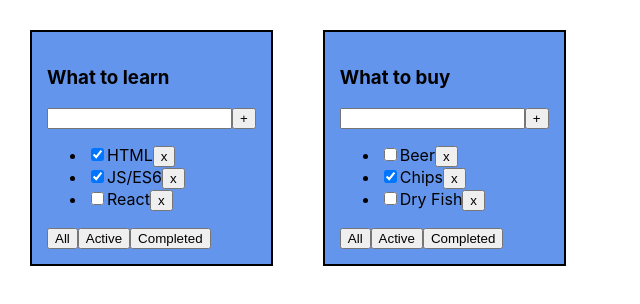
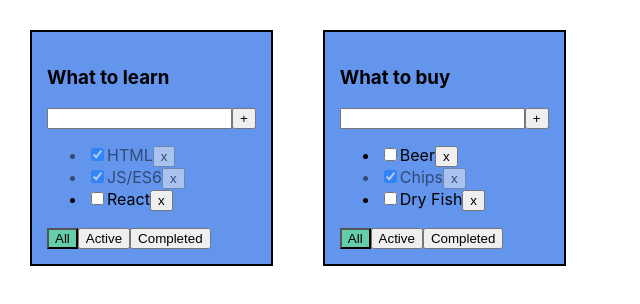
Before and after one commit to Sergey-Bukreev/TodoList, a React (Create React App) app: page / in a window 1280 px wide. Shown: the top 304 px of the page, without its empty margins (0-640 px from the left). Built offline with nearby package versions, Linux system fonts and the light colour scheme.

Commit message:
make affects for active button and task

```diff
--- a/src/App.css
+++ b/src/App.css
@@ -11,3 +11,15 @@
   background-color: cornflowerblue;
   padding: 15px;
 }
+.error {
+  border: 1px solid red;
+}
+.error-message {
+  color: red;
+}
+.active-filter {
+  background-color: mediumaquamarine;
+}
+.is-done {
+  opacity: 0.5;
+}
--- a/src/components/Button.tsx
+++ b/src/components/Button.tsx
@@ -4,12 +4,13 @@ import {FilterValuesType} from "../todolists/TodoLists";
  export type ButtonPropsType = {
     name: string
      callBack:() => void
+     className?: string
 }
 export const Button:React.FC<ButtonPropsType> = (props) => {
 let onClickHandler = () => {
     props.callBack()
 }
     return (
-        <button onClick={onClickHandler}>{props.name}</button>
+        <button onClick={onClickHandler} className={props.className}>{props.name}</button>
     );
 };
--- a/src/todolists/TodoLists.tsx
+++ b/src/todolists/TodoLists.tsx
@@ -72,7 +72,7 @@
                 if(todoListId === el.id) {
                     let updateStatusTaskList = el.taskList.map((el)=>{
                         if(taskId===el.id){
-                          return   {...el, isDone:isDone}
+                          return   {...el, isDone}
                         }
                         return el
                     })
@@ -108,7 +108,7 @@
                             changeFilter={(value:FilterValuesType) => changeFilter(value, el.id)}
                             addTask={(title:string) => addTask(title, el.id)}
                             changeStatus={(isDone: boolean, taskId: string) => changeStatus(el.id, isDone, taskId)}
-                        />
+                            activeFilter={filter} />
                     );
                 })}
             </>
--- a/src/todolists/todoList/TasksList.tsx
+++ b/src/todolists/todoList/TasksList.tsx
@@ -22,7 +22,7 @@ export type TaskListPropsType = {
     return (
         <ul>
             {tasks.map((task:TaskType) => (
-                <li key={task.id}>
+                <li key={task.id} className={task.isDone? "is-done" : ""}>
                     <input type="checkbox"
                            checked={task.isDone}
                             onChange={()=>onChangeStatusHandler(task)}/>
--- a/src/todolists/todoList/ToDoList.tsx
+++ b/src/todolists/todoList/ToDoList.tsx
@@ -1,33 +1,47 @@
-import React, {ChangeEvent, useState, KeyboardEvent} from 'react';
+import React, { ChangeEvent, useState, KeyboardEvent } from 'react';
 import { Button } from "../../components/Button";
-import {TasksList, TaskType} from "./TasksList";
-import {FilterValuesType} from "../TodoLists";
+import { TasksList, TaskType } from "./TasksList";
+import { FilterValuesType } from "../TodoLists";
 
 export type TodoCardPropsType = {
     title: string;
     task: Array<TaskType>;
-    id:string
+    id: string;
     removeTask: (id: string) => void;
-    changeFilter: (value:FilterValuesType) => void;
-    addTask:(title:string) => void
-    changeStatus: (isDone: boolean, taskId: string)=> void
+    changeFilter: (value: FilterValuesType) => void;
+    addTask: (title: string) => void;
+    changeStatus: (isDone: boolean, taskId: string) => void;
+    activeFilter: FilterValuesType;
 };
 
-
-export const ToDoList: React.FC<TodoCardPropsType> = ({ title, task,removeTask, changeFilter, addTask, changeStatus }) => {
-    const [newTaskTitle, setNewTaskTitle] = useState("");
+export const ToDoList: React.FC<TodoCardPropsType> = ({ title, task, removeTask, changeFilter, addTask, changeStatus, activeFilter }) => {
+    let [newTaskTitle, setNewTaskTitle] = useState("");
+    let [error, setError] = useState<string | null>(null);
+    let [localActiveFilter, setLocalActiveFilter] = useState(activeFilter);
 
     const handleAddTask = () => {
-        addTask(newTaskTitle);
-        setNewTaskTitle('');
+        const trimmedNewTaskTitle = newTaskTitle.trim()
+        if (trimmedNewTaskTitle !== "") {
+            addTask(newTaskTitle);
+            setNewTaskTitle('');
+        } else {
+            setError("Title is required")
+        }
     };
-    const onNewTitleChangeHandler=(e:ChangeEvent<HTMLInputElement>)=> {
+
+    const onNewTitleChangeHandler = (e: ChangeEvent<HTMLInputElement>) => {
         setNewTaskTitle(e.currentTarget.value)
     }
-    const onKeyPressHandler =(e:KeyboardEvent<HTMLInputElement>) => {
-        if(e.key === "Enter") {handleAddTask()}
+
+    const onKeyPressHandler = (e: KeyboardEvent<HTMLInputElement>) => {
+        setError(null)
+        if (e.key === "Enter") { handleAddTask() }
     }
 
+    const changeFilterHandler = (value: FilterValuesType) => {
+        setLocalActiveFilter(value);
+        changeFilter(value);
+    };
 
     return (
         <div className={"todoList"}>
@@ -35,14 +49,16 @@ export const ToDoList: React.FC<TodoCardPropsType> = ({ title, task,removeTask,
             <div>
                 <input value={newTaskTitle}
                        onChange={onNewTitleChangeHandler}
-                        onKeyDown={onKeyPressHandler}/>
-                <Button name={"+"}  callBack={handleAddTask} />
+                       onKeyDown={onKeyPressHandler}
+                       className={error ? "error" : ""} />
+                <Button name={"+"} callBack={handleAddTask} />
+                {error && <div className={"error-message"}>{error}</div>}
             </div>
             <TasksList tasks={task} removeTask={removeTask} changeStatus={changeStatus} />
             <div>
-                <Button name={"All"} callBack={()=>changeFilter("all")}/>
-                <Button name={"Active"} callBack={()=>changeFilter("active")}/>
-                <Button name={"Completed"} callBack={()=>changeFilter("completed")}/>
+                <Button name={"All"} callBack={() => changeFilterHandler("all")} className={localActiveFilter === "all" ? "active-filter" : ""} />
+                <Button name={"Active"} callBack={() => changeFilterHandler("active")} className={localActiveFilter === "active" ? "active-filter" : ""} />
+                <Button name={"Completed"} callBack={() => changeFilterHandler("completed")} className={localActiveFilter === "completed" ? "active-filter" : ""} />
             </div>
         </div>
     );
```
